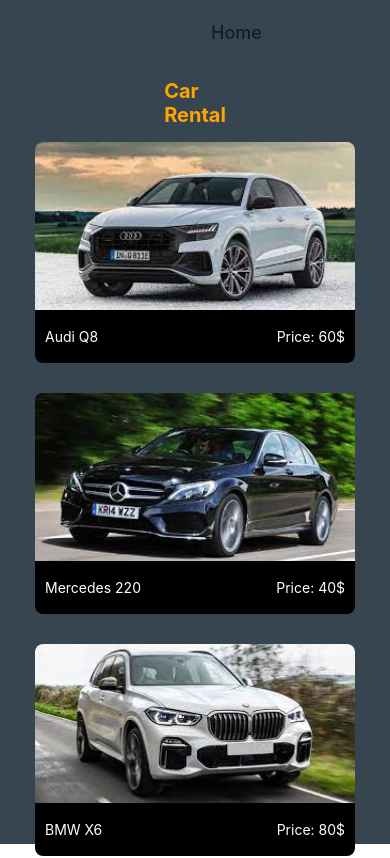
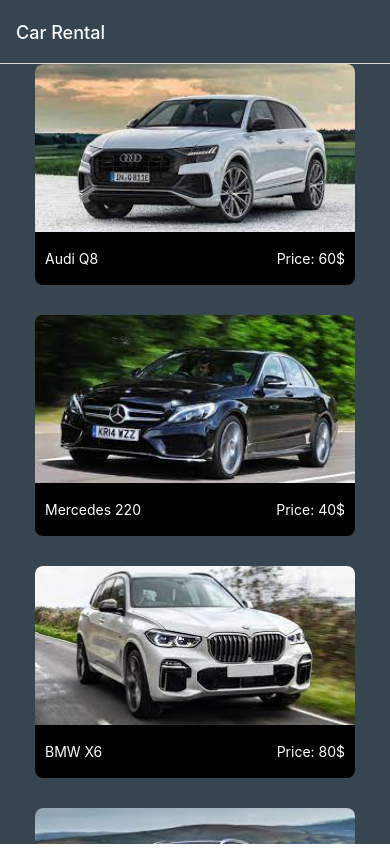
Before and after one commit to arditvezaj/CarRental, a React Native app: screen / in a window 390 px wide. Shown: the top 858 px of the page. Built offline with nearby package versions, Linux system fonts and the light colour scheme.

Commit message:
changed structure and added details screen

```diff
--- a/App.js
+++ b/App.js
@@ -1,33 +1,42 @@
 import { StatusBar } from "expo-status-bar";
 import { StyleSheet, Text, View } from "react-native";
 import { NavigationContainer } from "@react-navigation/native";
-import { createNativeStackNavigator } from '@react-navigation/native-stack';
-
+import { createNativeStackNavigator } from "@react-navigation/native-stack";
 
 import Home from "./src/screens/Home";
 import Login from "./src/screens/Login";
+import CarDetails from "./src/screens/CarDetails";
 
 const Stack = createNativeStackNavigator();
 
 export default function App() {
   return (
-    <View style={styles.container}>
+    <>
       <StatusBar style="light" />
       <NavigationContainer>
-        <Stack.Navigator>
-          <Stack.Screen name="Home" component={Home} />
-          <Stack.Screen name="Login" component={Login} />
+        <Stack.Navigator
+          screenOptions={{
+            headerStyle: {
+              backgroundColor: "#36454F",
+            },
+            headerTintColor: "white",
+            contentStyle: {
+              backgroundColor: "#36454F",
+            },
+          }}
+        >
+          <Stack.Screen
+            name="Home"
+            component={Home}
+            options={{ title: "Car Rental" }}
+          />
+          <Stack.Screen name="Car Details" component={CarDetails} />
+          {/* <Stack.Screen
+            name="Login"
+            component={Login}
+          /> */}
         </Stack.Navigator>
       </NavigationContainer>
-    </View>
+    </>
   );
 }
-
-const styles = StyleSheet.create({
-  container: {
-    flex: 1,
-    alignItems: "center",
-    justifyContent: "center",
-    backgroundColor: "#36454F",
-  },
-});
--- /dev/null
+++ b/src/components/CarInfos.js
@@ -0,0 +1,21 @@
+import { View, Text, SafeAreaView, Image, StyleSheet } from "react-native";
+
+const CarInfos = ({ name, price, imageUrl }) => {
+  return (
+    <View style={styles.container}>
+      <SafeAreaView>
+        <Image source={imageUrl} />
+        <Text>{name}</Text>
+        <Text>{price}</Text>
+      </SafeAreaView>
+    </View>
+  );
+};
+
+export default CarInfos;
+
+const styles = StyleSheet.create({
+  container: {
+    margin: 10,
+  },
+});
--- a/src/components/CarItem.js
+++ b/src/components/CarItem.js
@@ -1,6 +1,6 @@
 import { View, Text, Pressable, Image, StyleSheet } from "react-native";
 
-const CarItem = ({ name, price, imageUrl }) => {
+const CarItem = ({ name, price, imageUrl, onPress }) => {
   return (
     <Pressable
       style={({ pressed }) => [
@@ -8,6 +8,7 @@
           opacity: pressed ? 0.5 : 1,
         },
       ]}
+      onPress={onPress}
     >
       <View style={styles.container}>
         <Image source={imageUrl} style={styles.image} />
@@ -23,11 +24,19 @@
 export default CarItem;
 
 const styles = StyleSheet.create({
-  container: { backgroundColor: "black", marginBottom: 30, borderRadius: 8 },
+  container: {
+    backgroundColor: "black",
+    marginBottom: 30,
+    borderRadius: 8,
+    justifyContent: "center",
+    alignItems: "center",
+    marginHorizontal: 35,
+  },
   innerContainer: {
     flexDirection: "row",
     justifyContent: "space-between",
     padding: 10,
+    width: "100%",
   },
   image: {
     borderTopLeftRadius: 8,
--- a/src/components/Card.js
+++ b/src/data/dummy-data.js
@@ -1,9 +1,7 @@
-import { View, Text, FlatList, StyleSheet, Pressable } from "react-native";
-import CarItem from "./CarItem";
-
-const carsDetails = [
+export const carsData = [
   {
     id: 1,
+    ids: [1],
     name: "Audi Q8",
     date: new Date("12.04.2023"),
     price: 60,
@@ -11,6 +9,7 @@
   },
   {
     id: 2,
+    ids: [2],
     name: "Mercedes 220",
     date: new Date("10.05.2016"),
     price: 40,
@@ -18,6 +17,7 @@
   },
   {
     id: 3,
+    ids: [3],
     name: "BMW X6",
     date: new Date("29.12.2020"),
     price: 80,
@@ -25,37 +25,10 @@
   },
   {
     id: 4,
+    ids: [4],
     name: "Volvo XC90",
     date: new Date("29.12.2020"),
     price: 70,
     imageUrl: require("../../assets/images/volvo.jpeg"),
   },
 ];
-
-const Card = () => {
-  return (
-    <FlatList
-      data={carsDetails}
-      keyExtractor={(item) => {
-        item.id;
-      }}
-      renderItem={({ item }) => (
-        <CarItem
-          key={item.id}
-          name={item.name}
-          price={item.price}
-          imageUrl={item.imageUrl}
-          style={styles.container}
-        />
-      )}
-    />
-  );
-};
-
-export default Card;
-
-const styles = StyleSheet.create({
-  container: {
-    gap: 8,
-  },
-});
--- /dev/null
+++ b/src/screens/CarDetails.js
@@ -0,0 +1,45 @@
+import { useLayoutEffect } from "react";
+import { View, Text, StyleSheet, FlatList } from "react-native";
+
+import { carsData } from "../data/dummy-data";
+import CarItem from "../components/CarItem";
+import CarInfos from "../components/CarInfos";
+
+const CarDetails = ({ route, navigation }) => {
+  const id = route.params.id;
+
+  const displayedCars = carsData.filter((carItem) => {
+    return carItem.ids.indexOf(id) >= 0;
+  });
+
+  useLayoutEffect(() => {
+    const carTitle = carsData.find((car) => car.id === id).title;
+
+    navigation.setOptions({
+      name: carTitle,
+    });
+  }, [id, navigation]);
+
+  const renderCarItem = (itemData) => {
+    const item = itemData.item;
+
+    const carItemProps = {
+      name: item.name,
+      imageUrl: item.imageUrl,
+      price: item.price,
+    };
+    return <CarInfos {...carItemProps} />;
+  };
+
+  return (
+    <View>
+      <FlatList
+        data={displayedCars}
+        keyExtractor={(item) => item.id}
+        renderItem={renderCarItem}
+      />
+    </View>
+  );
+};
+
+export default CarDetails;
--- a/src/screens/Home.js
+++ b/src/screens/Home.js
@@ -1,16 +1,30 @@
-import { SafeAreaView, View, Pressable, StyleSheet } from "react-native";
-import Card from "../components/Card";
+import { View, Pressable, StyleSheet, FlatList } from "react-native";
+import { carsData } from "../data/dummy-data";
 import Title from "../components/Title";
+import CarItem from "../components/CarItem";
 
-const Home = () => {
+const Home = ({ navigation }) => {
+  const renderCarCards = (itemData) => {
+    const pressHandler = () => {
+      navigation.navigate("Car Details", {
+        id: itemData.item.id,
+      });
+    };
+    return (
+      <CarItem
+        name={itemData.item.name}
+        price={itemData.item.price}
+        imageUrl={itemData.item.imageUrl}
+        onPress={pressHandler}
+      />
+    );
+  };
   return (
-    <SafeAreaView>
-      <View style={styles.container}>
-        <Title name="Car Rental" />
-
-        <Card />
-      </View>
-    </SafeAreaView>
+    <FlatList
+      data={carsData}
+      keyExtractor={(item) => item.id}
+      renderItem={renderCarCards}
+    />
   );
 };
 
@@ -18,6 +32,7 @@
 
 const styles = StyleSheet.create({
   container: {
+    flex: 1,
     justifyContent: "center",
     alignItems: "center",
   },
```
